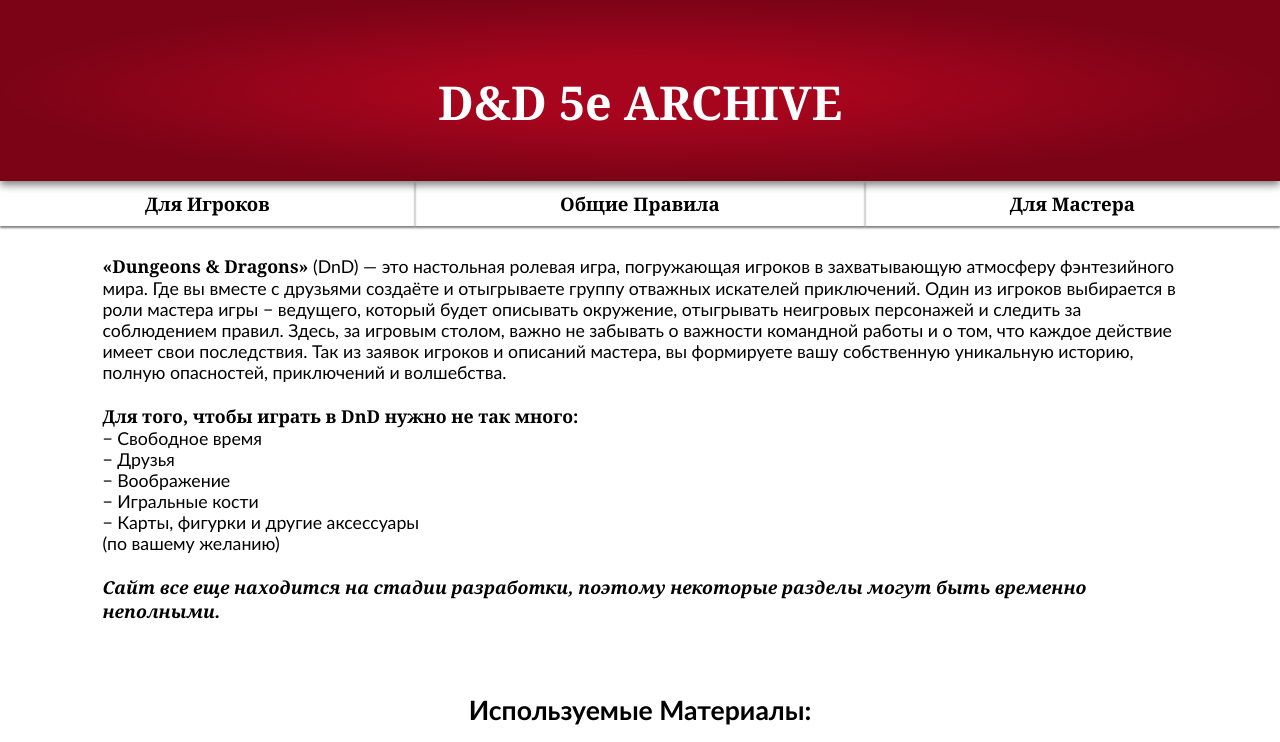
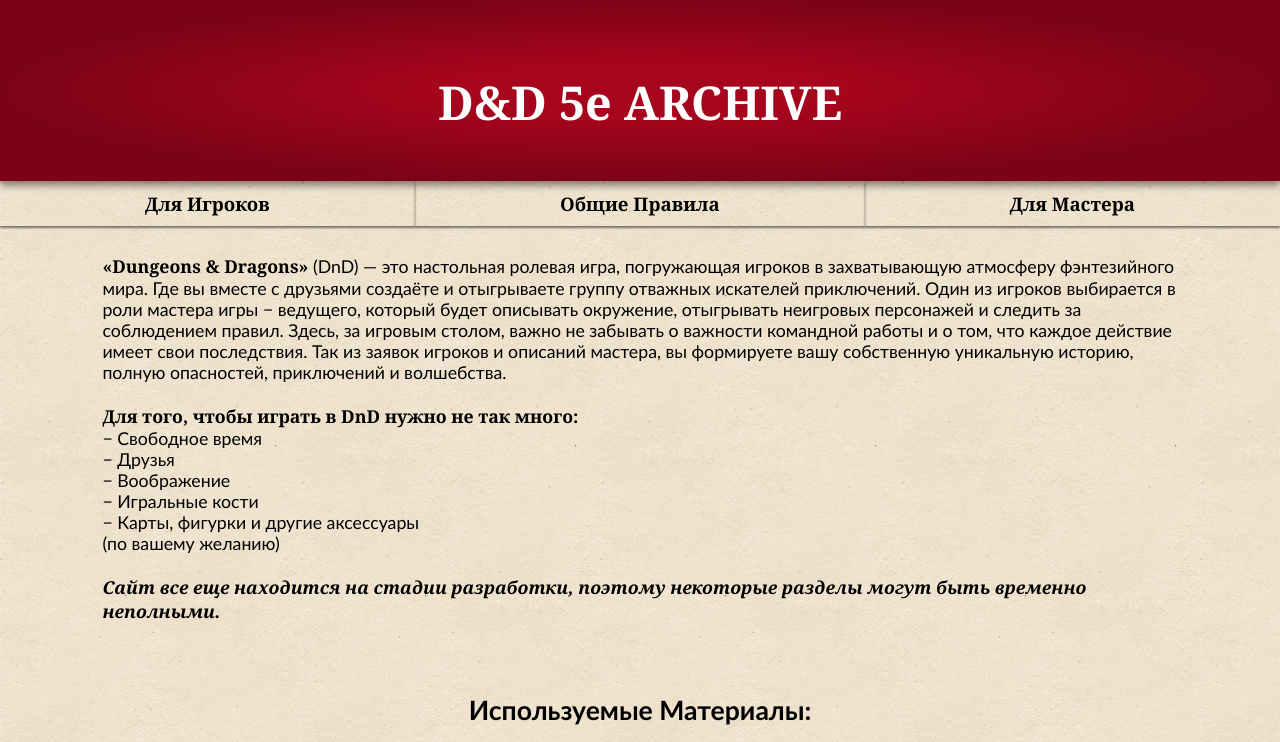
Before and after one commit to UsualPolzovatel/MyFirstProject, a plain HTML site: page index.html in a window 1280 px wide. Shown: the top 742 px of the page. Drawn offline with Linux system fonts and the light colour scheme; the site is published under a folder, as on GitHub Pages, so addresses that start at the root find nothing.

Commit message:
Update main_style.css

```diff
--- a/main_style.css
+++ b/main_style.css
@@ -1,5 +1,5 @@
 html, body {height: 100%; margin: 0; font-size: 3.75pt;}
-body {display: flex; flex-direction: column; background-image: url('/fon.webp'); background-size: 300px; font-size: 3.8rem; font-family: Trebuchet MS;}
+body {display: flex; flex-direction: column; background-image: url('fon.webp'); background-size: 300px; font-size: 3.8rem; font-family: Trebuchet MS;}
 a, b {text-decoration: none; color: inherit; font-family: Georgia; font-weight: bold;}
 img {transition: all 0.5s;}
 .show img:hover {transform: scale(1); transition: all 0.5s;}
```
